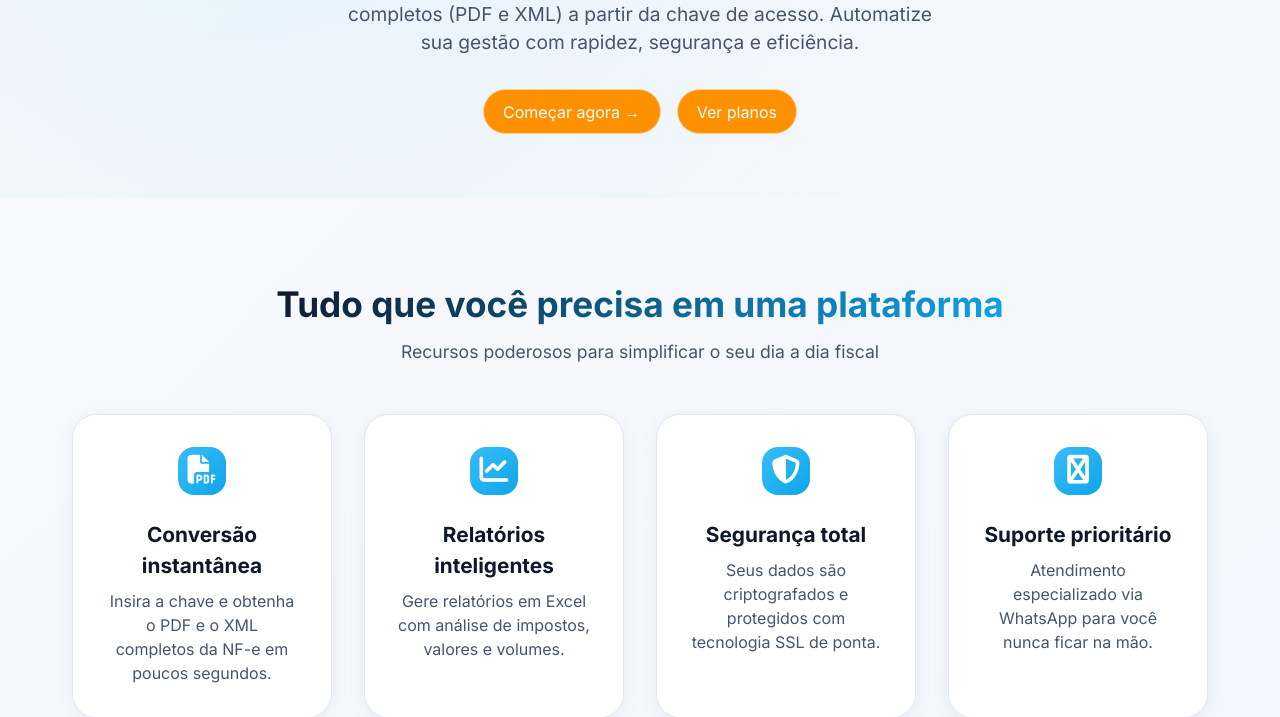
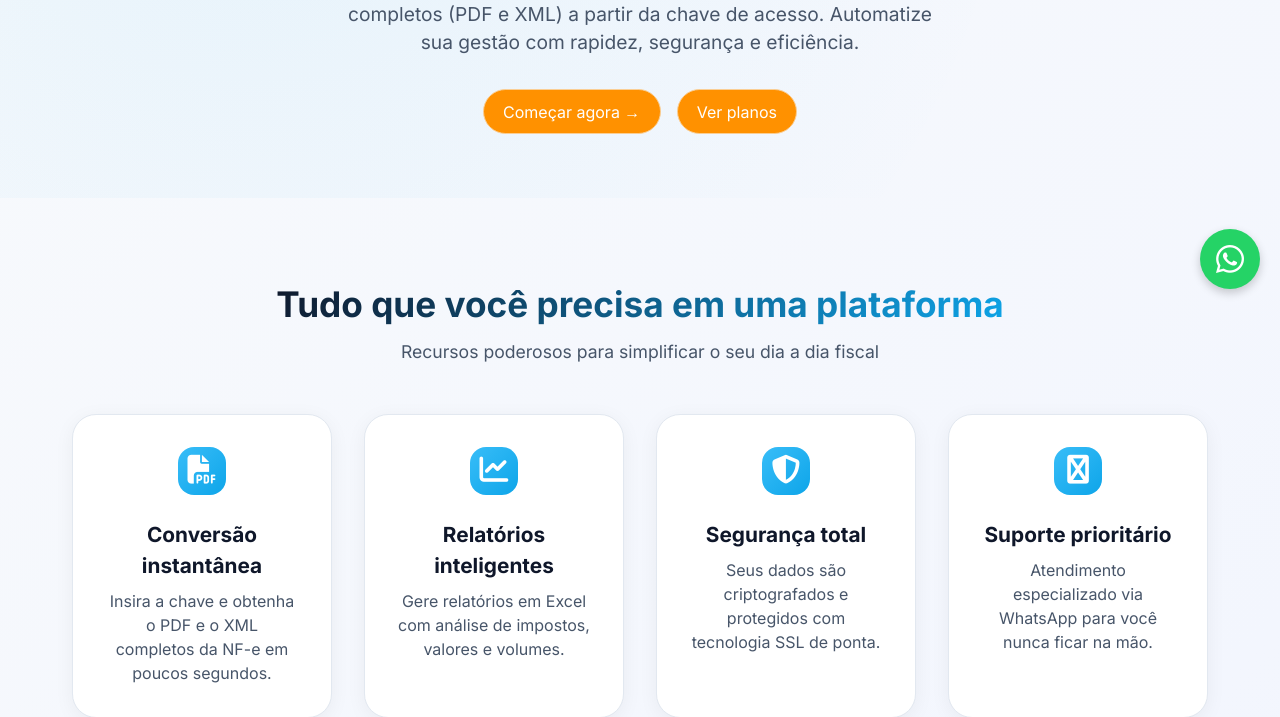
Before and after one commit to cvinicius22/SmartDanfe, a Django app: page / in a window 1280 px wide. Shown: the part 491-1208 px from the top of the page. Run offline with Django 5.2, Linux system fonts and the light colour scheme; the visitor is signed in with stand-in values (Sample User, id 1); data that the repository does not hold is empty; parts of the project's set-up code (start-up, migrations or seed data) failed here and were passed over.

Commit message:
Update base.html

```diff
--- a/templates/base.html
+++ b/templates/base.html
@@ -260,6 +260,39 @@
             background: rgba(255, 255, 255, 0.15);
             transform: translateY(-2px);
         }
+        /* ===== BOTÃO FLUTUANTE WHATSAPP ===== */
+        .whatsapp-float {
+            position: fixed;
+            bottom: 20px;
+            right: 20px;
+            z-index: 1000;
+            background-color: #25d366;
+            border-radius: 50%;
+            width: 60px;
+            height: 60px;
+            display: flex;
+            align-items: center;
+            justify-content: center;
+            box-shadow: 0 4px 10px rgba(0,0,0,0.2);
+            transition: all 0.3s ease;
+            cursor: pointer;
+        }
+        .whatsapp-float:hover {
+            transform: scale(1.05);
+            box-shadow: 0 6px 15px rgba(0,0,0,0.3);
+        }
+        .whatsapp-float a {
+            display: flex;
+            align-items: center;
+            justify-content: center;
+            width: 100%;
+            height: 100%;
+            text-decoration: none;
+            color: white;
+        }
+        .whatsapp-float i {
+            font-size: 32px;
+        }
         /* ===== RESPONSIVIDADE ===== */
         @media (max-width: 768px) {
             .main-header {
@@ -283,6 +316,15 @@
             }
             .badge i {
                 font-size: 1rem;
+            }
+            .whatsapp-float {
+                width: 50px;
+                height: 50px;
+                bottom: 15px;
+                right: 15px;
+            }
+            .whatsapp-float i {
+                font-size: 28px;
             }
         }
         @media (max-width: 480px) {
@@ -383,6 +425,14 @@
             </div>
         </div>
     </footer>
+
+    <!-- Botão flutuante do WhatsApp -->
+    <div class="whatsapp-float">
+        <a href="https://wa.me/5524993029437?text=Olá! Gostaria de mais informações sobre o SmartDanfe." target="_blank" rel="noopener noreferrer">
+            <i class="fab fa-whatsapp"></i>
+        </a>
+    </div>
+
     <script>
         function getCookie(name) {
             let value = null;
```
